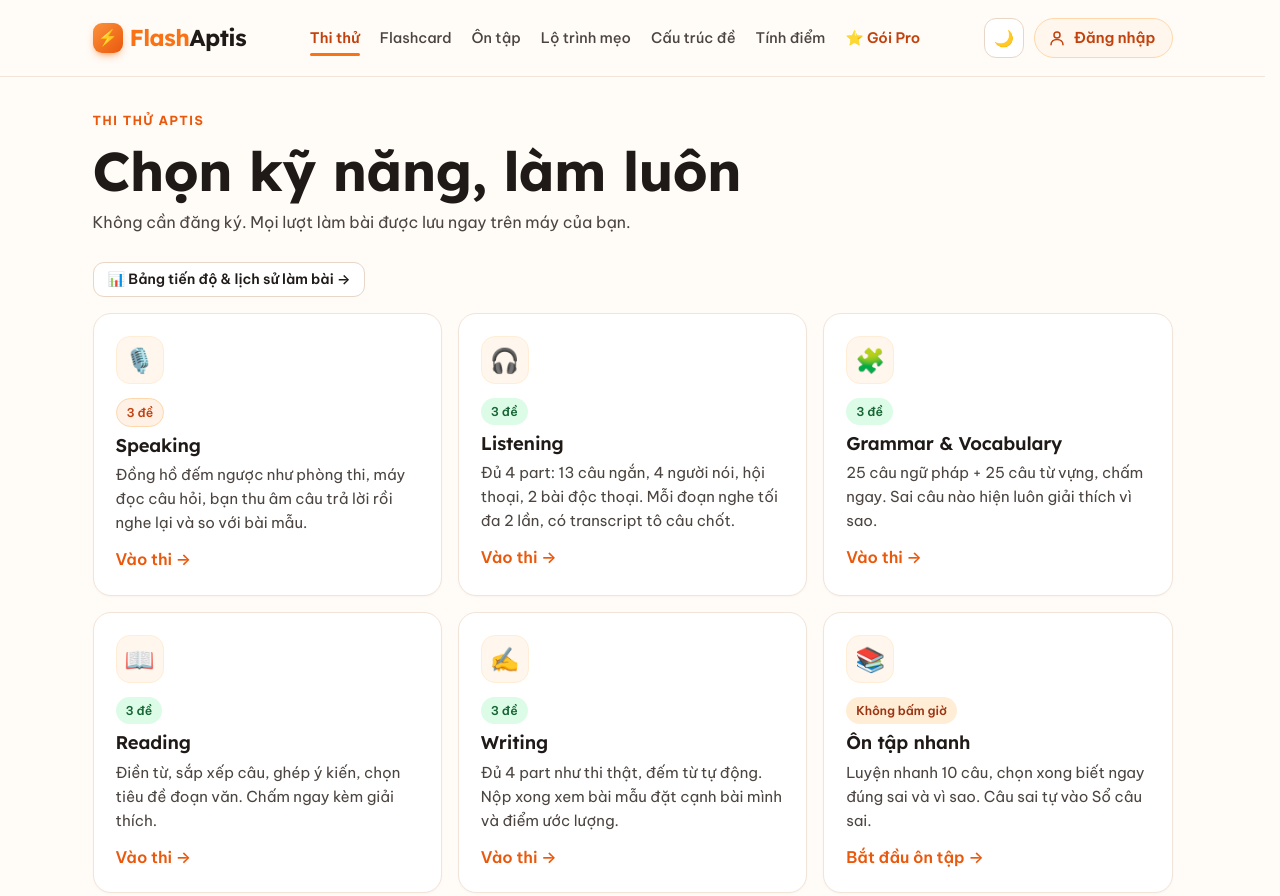
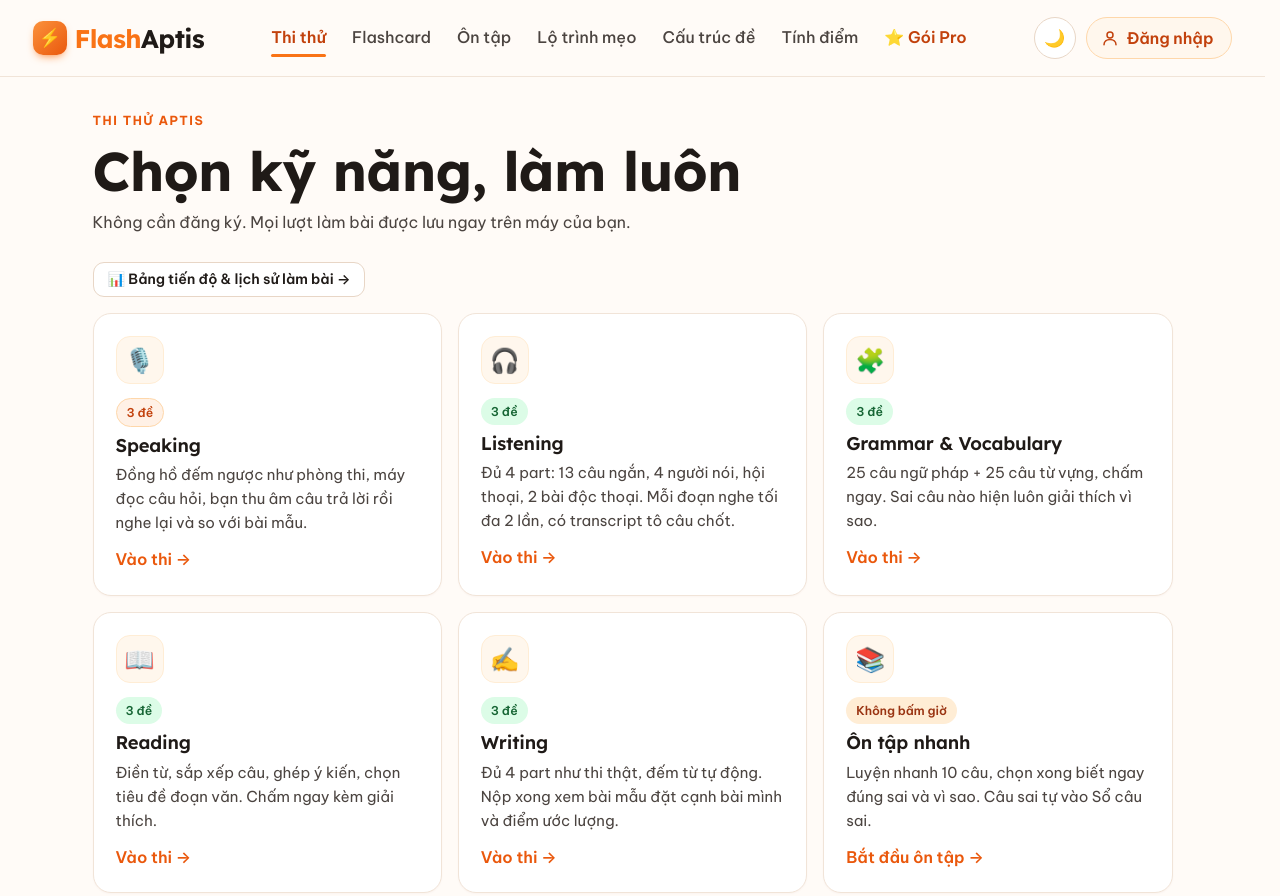
Before and after one commit to anhquan27it/flashaptis, a website: page public/exam.html in a window 1280 px wide. Shown: the top 896 px of the page. Drawn offline with Linux system fonts and the light colour scheme; no server answers.

Commit message:
Update style.css

```diff
--- a/public/assets/css/style.css
+++ b/public/assets/css/style.css
@@ -72,7 +72,7 @@ button { font-family: inherit; }
   transition: box-shadow .2s, background-color .2s;
 }
 .site-header.scrolled { background: rgba(255, 251, 247, .99); box-shadow: 0 6px 24px -14px rgba(124, 45, 18, .28); }
-.site-header .container { display: flex; align-items: center; gap: 16px; height: 76px; }
+.site-header .container { display: flex; align-items: center; gap: 16px; height: 76px; max-width: 1240px; } /* rộng hơn nội dung trang để menu chữ to vẫn đủ chỗ */
 .logo {
   font-family: var(--font-head); font-weight: 700; font-size: 1.35rem;
   color: var(--ink); display: inline-flex; align-items: center; gap: 0; letter-spacing: -.02em;
@@ -85,32 +85,32 @@ button { font-family: inherit; }
   border-radius: 8px; background: linear-gradient(135deg, var(--orange-400), var(--orange-600));
   color: #fff; font-size: 15px; box-shadow: 0 4px 10px -4px var(--orange-500);
 }
-.site-header .logo { font-size: 1.44rem; }
-.site-header .logo .bolt { width: 30px; height: 30px; margin-right: 7px; border-radius: 9px; font-size: 16px; }
-.nav { display: flex; align-items: center; gap: 2px; margin: 0 auto; flex-shrink: 0; }
+.site-header .logo { font-size: 1.6rem; }
+.site-header .logo .bolt { width: 34px; height: 34px; margin-right: 8px; border-radius: 10px; font-size: 18px; }
+.nav { display: flex; align-items: center; gap: 4px; margin: 0 auto; flex-shrink: 0; }
 .nav a {
-  position: relative; color: var(--ink-2); font-weight: 500; font-size: .91rem; padding: 8px 9px; border-radius: 11px;
+  position: relative; color: var(--ink-2); font-weight: 500; font-size: 1rem; padding: 9px 11px; border-radius: 12px;
   white-space: nowrap; transition: background .15s, color .15s;
 }
 .nav a:hover { background: var(--orange-50); color: var(--orange-700); text-decoration: none; }
 .nav a.active { color: var(--orange-700); font-weight: 600; }
 .nav a.active::after { /* gạch chân trang hiện tại */
-  content: ""; position: absolute; left: 9px; right: 9px; bottom: 2px; height: 2.5px; border-radius: 2px; background: var(--orange-500);
+  content: ""; position: absolute; left: 11px; right: 11px; bottom: 3px; height: 2.5px; border-radius: 2px; background: var(--orange-500);
 }
 .nav a.nav-pro { color: var(--orange-700); font-weight: 600; }
 .nav .nav-cta { display: none; } /* "Làm đề ngay" chỉ hiện trong menu mobile */
 .header-actions { display: flex; align-items: center; gap: 10px; flex-shrink: 0; }
 .theme-btn {
-  display: inline-grid; place-items: center; width: 40px; height: 40px; border-radius: 12px; cursor: pointer;
-  border: 1px solid var(--line-2); background: var(--surface); color: var(--ink); font-size: 16px;
+  display: inline-grid; place-items: center; width: 42px; height: 42px; border-radius: 999px; cursor: pointer;
+  border: 1.5px solid var(--line-2); background: var(--surface); color: var(--ink); font-size: 17px;
   transition: background .15s, border-color .15s;
 }
 .theme-btn:hover { background: var(--orange-50); border-color: var(--orange-300); }
 /* nút Đăng nhập trên header (khi chưa đăng nhập) */
 .login-btn {
-  display: inline-flex; align-items: center; gap: 8px; height: 40px; padding: 0 16px 0 13px; cursor: pointer;
+  display: inline-flex; align-items: center; gap: 8px; height: 42px; padding: 0 18px 0 14px; cursor: pointer;
   white-space: nowrap; border: 1.5px solid var(--orange-200); border-radius: 999px; background: var(--orange-50); color: var(--orange-700);
-  font: inherit; font-weight: 600; font-size: .94rem; line-height: 1;
+  font: inherit; font-weight: 600; font-size: 1rem; line-height: 1;
   transition: background .15s, color .15s, border-color .15s, box-shadow .15s, transform .12s;
 }
 .login-btn svg { flex-shrink: 0; }
@@ -126,7 +126,7 @@ button { font-family: inherit; }
 /* menu tài khoản (cloud.js) */
 .acct { position: relative; }
 .acct-btn {
-  display: inline-flex; align-items: center; gap: 7px; height: 40px; padding: 3px 11px 3px 3px; cursor: pointer;
+  display: inline-flex; align-items: center; gap: 7px; height: 42px; padding: 3px 12px 3px 3px; cursor: pointer;
   border: 1px solid var(--line-2); border-radius: 999px; background: var(--surface); color: var(--ink-2); font: inherit;
   transition: border-color .15s, box-shadow .15s;
 }
@@ -225,12 +225,12 @@ button { font-family: inherit; }
 .auth-form .otp-inp::placeholder { color: var(--line-2); letter-spacing: .5em; }
 
 .menu-btn {
-  display: none; place-items: center; width: 44px; height: 44px; border-radius: 12px; cursor: pointer;
-  border: 1px solid var(--line-2); background: var(--surface); color: var(--ink); font-size: 20px; line-height: 1;
+  display: none; place-items: center; width: 42px; height: 42px; border-radius: 999px; cursor: pointer;
+  border: 1.5px solid var(--line-2); background: var(--surface); color: var(--ink); font-size: 20px; line-height: 1;
   transition: background .15s, border-color .15s;
 }
 .menu-btn:hover, .menu-btn[aria-expanded="true"] { background: var(--orange-50); border-color: var(--orange-300); }
-@media (max-width: 1140px) {
+@media (max-width: 1180px) {
   .menu-btn { display: inline-grid; }
   .header-actions { margin-left: auto; }
   .nav {
```
